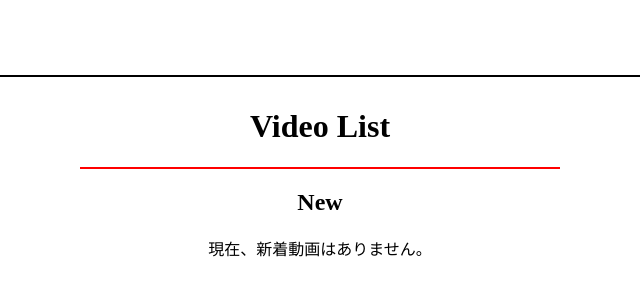
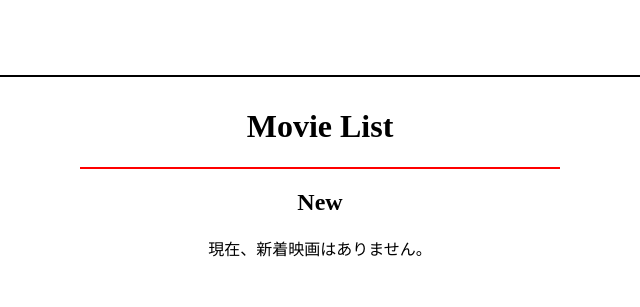
Before and after one commit to jinta-1066/mycontents, a plain HTML site: page video/movie/index.html in a window 1280 px wide. Shown: the top 307 px of the page, 320-960 px from the left. Drawn offline with Linux system fonts and the light colour scheme; a web font is replaced by a local one.

Commit message:
Update index.html

```diff
--- a/video/movie/index.html
+++ b/video/movie/index.html
@@ -2,7 +2,7 @@
 <html lang="ja">
   <head>
     <meta charset="UTF-8">
-    <title>Video List</title>
+    <title>Movie List</title>
     <meta name="viewport" content="width=device-width, initial-scale=1, minimum-scale=1, maximum-scale=1, user-scalable=no">
     <base target="_blank">
     <link rel="icon" type="image/x-icon" href="https://lh3.googleusercontent.com/d/1Spt9dvfuObJMFrv3fzAQMBeWfWkIn6VZ">
@@ -277,11 +277,11 @@ li { list-style: none;}
       <img class="logo" src="https://lh3.googleusercontent.com/d/1fo-BbGyzw9qhWioJYo-NGvuBYQDDlfJ_" alt="jinta.1066">
     </div>
     <div class="main">
-      <div class="main_heading"><h1 class="heading">Video List</h1></div>
+      <div class="main_heading"><h1 class="heading">Movie List</h1></div>
       <div class="main_content">
         <nav class="main_nav_new">
           <h2>New</h2>
-          <span>現在、新着動画はありません。</span>
+          <span>現在、新着映画はありません。</span>
         </nav>
         <nav class="main_nav">
           <h2>All</h2>
```
